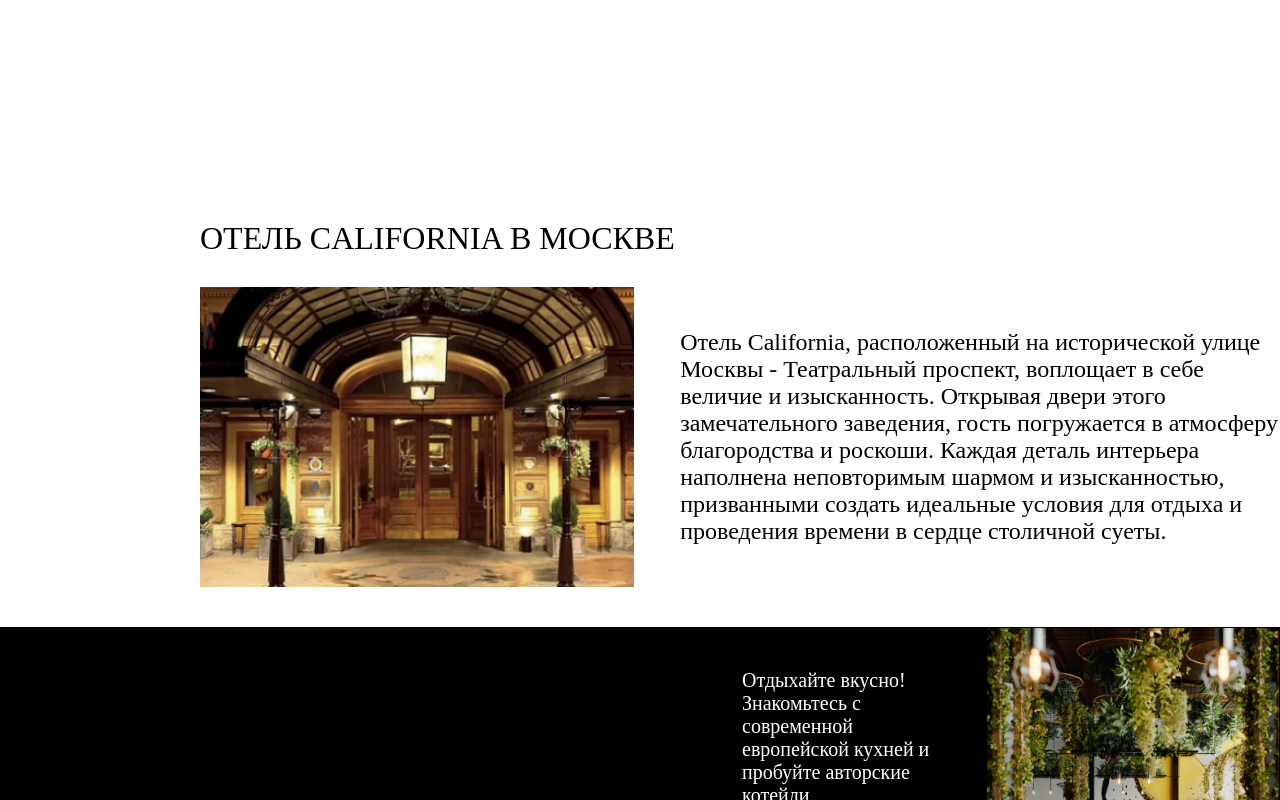
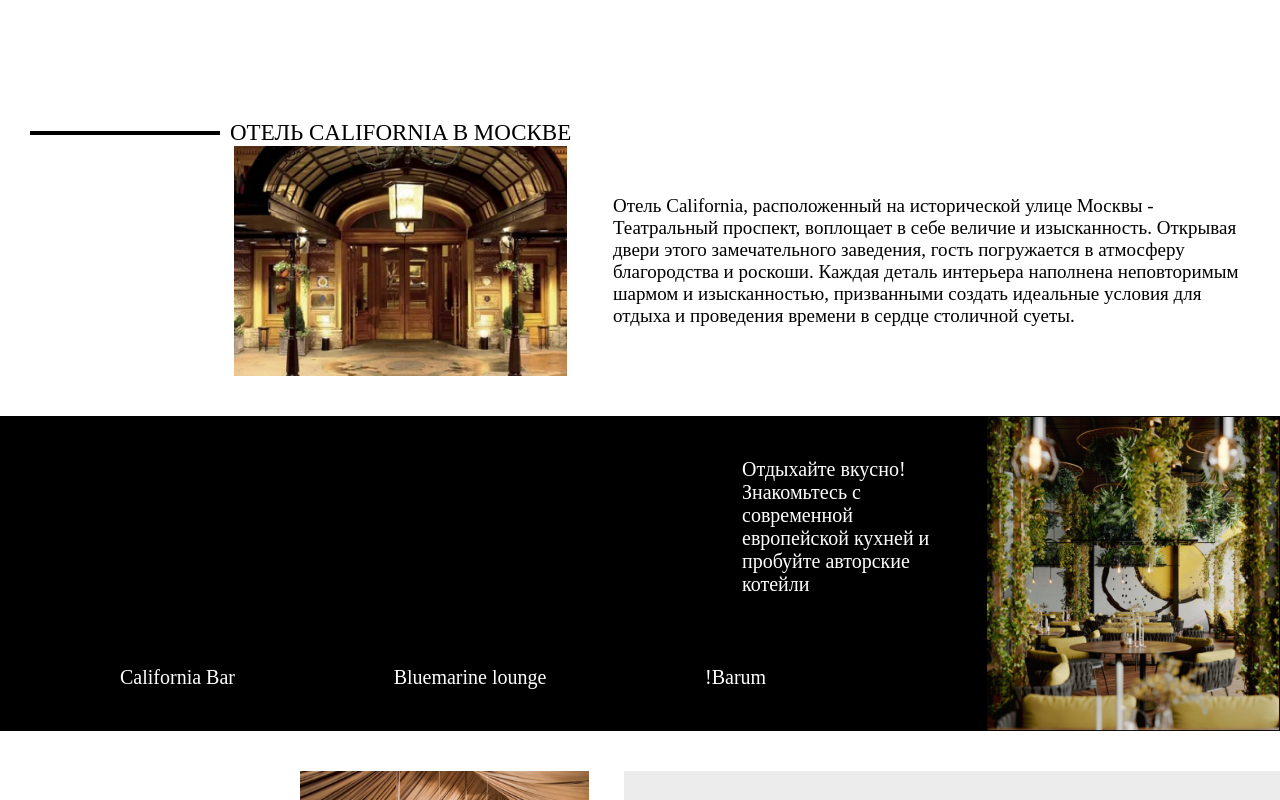
Before and after one commit to shotyyyy/Hotel-California, a React (Vite) app in the folder hotel_front/: page / in a window 1280 px wide. Shown: the part 1260-2060 px from the top of the page. Built offline with nearby package versions, Linux system fonts and the light colour scheme.

Commit message:
поправил inMoscow

```diff
--- a/hotel_front/src/commponents/Header/header.css
+++ b/hotel_front/src/commponents/Header/header.css
@@ -56,8 +56,9 @@
 
 .header_logo {
   height: 160px;
-  margin-left: 265px;
-  margin-right: 190px;
+  padding: auto;
+  /* margin-left: 265px;
+  margin-right: 190px; */
   /* 100px */
   width: 15%;
   background-color: #000;
--- a/hotel_front/src/commponents/InMoscow/InMoscow.jsx
+++ b/hotel_front/src/commponents/InMoscow/InMoscow.jsx
@@ -7,8 +7,11 @@
     <div className="inMoscow">
 
         <div className="inMoscow_body">
-          <div className="inMoscow_title">ОТЕЛЬ CALIFORNIA В МОСКВЕ</div>
-          <div className="border-right"></div>
+
+          <div className="inMoscow_title">
+            <div className="border-right"></div>
+            <span className="inMoscow_text">ОТЕЛЬ CALIFORNIA В МОСКВЕ</span>
+          </div>
           <div className="inMoscow_desc">
             <img className="fhod" src={fhod} alt="" />
             <span>Отель California, расположенный на исторической улице Москвы -
--- a/hotel_front/src/commponents/InMoscow/inMoscow.css
+++ b/hotel_front/src/commponents/InMoscow/inMoscow.css
@@ -1,29 +1,45 @@
 .inMoscow {
-  margin-left: 200px;
+  max-width: 1440px;
+  margin-left: auto;
+  margin-right: auto;
+}
+
+.inMoscow_body {
+  /* margin-bottom: 10px; */
+  width: 100%;
+  padding-left: 20px;
+  padding-right: 20px;
+
+}
+
+.inMoscow_title {
+  display: flex;
+  flex-direction: row;
+  box-sizing: border-box;
+  justify-content: flex-start;
 }
 
 .border-right {
-  position: absolute;
+  margin: auto 10px;
   border-bottom: 4px solid black;
   width: 190px;
-  left: 1px;
-  top: 1906px;
 }
 
-.inMoscow_title {
-  font-size: 32px;
-  margin-bottom: 30px;
+.inMoscow_text {
+  font-size: 23px;
 }
 
 .inMoscow_desc {
+  padding-left: 214px;
   display: flex;
   align-items: center;
-  font-size: 24px;
+  font-size: 19px;
 }
 
 .fhod {
-  height: 300px;
-  width: 500px;
+  align-items: flex-end;
+  height: 230px;
+  width: 370px;
 }
 
 .inMoscow_desc span {
--- a/hotel_front/src/commponents/Rooms/rooms.css
+++ b/hotel_front/src/commponents/Rooms/rooms.css
@@ -8,7 +8,7 @@
   padding-bottom: 70px;
   padding-left: 10px;
   padding-right: 10px;
-  height: 600px;
+  height: 500px;
 }
 
 .rooms_img {
```
